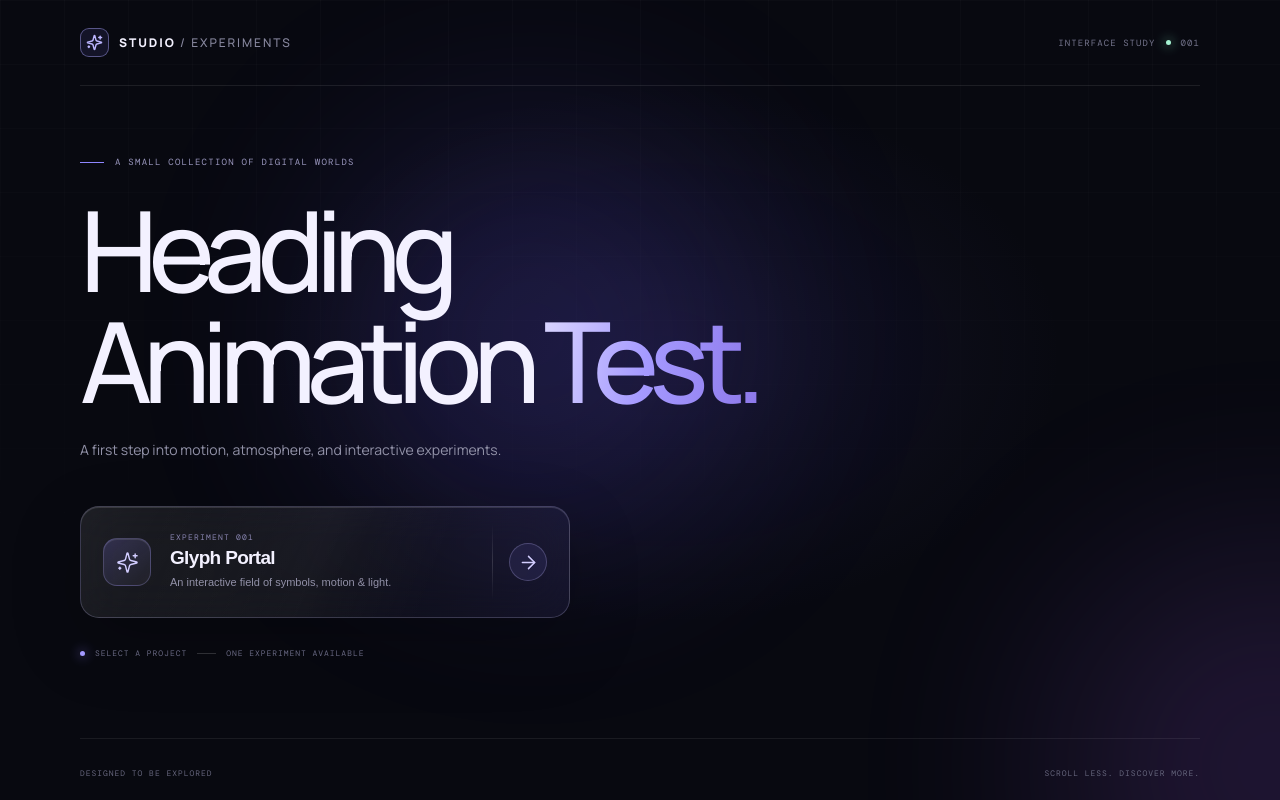
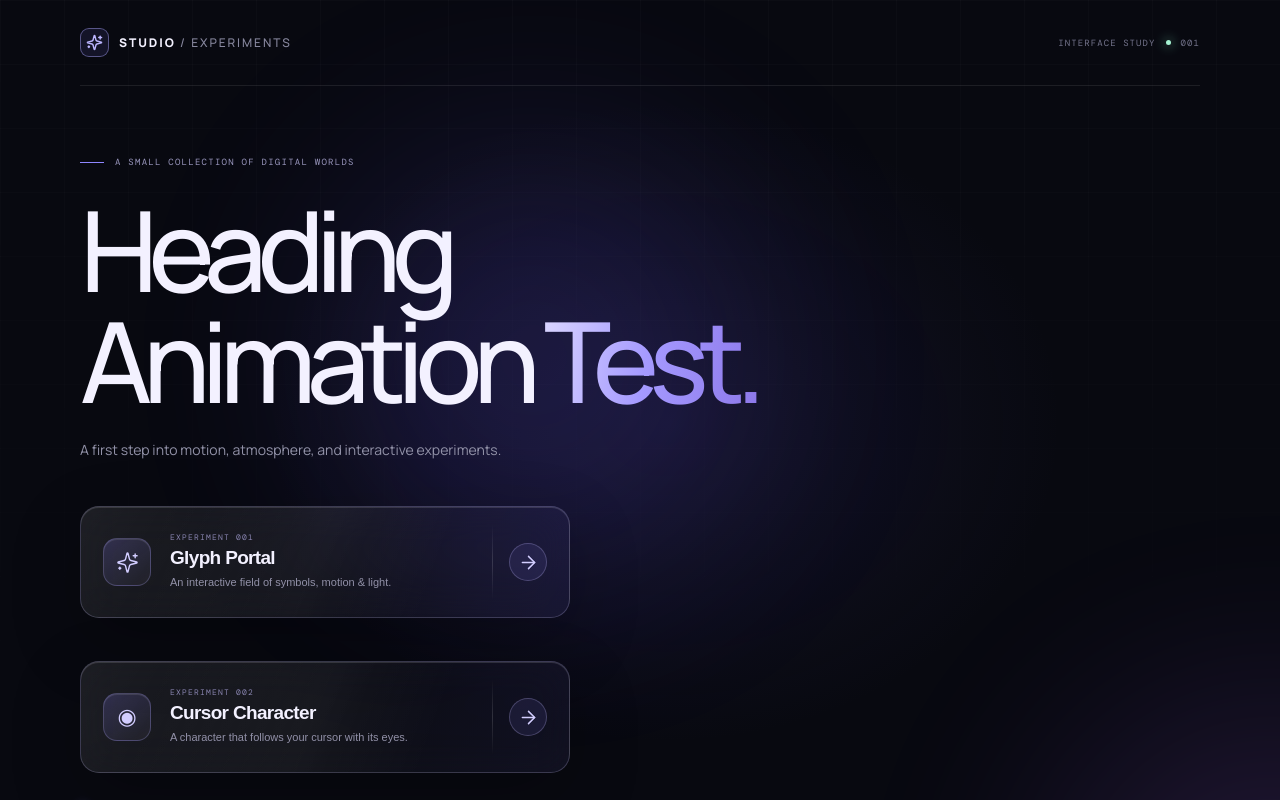
Before and after one commit to abinannd/trial, a React (Vite) app: page / in a window 1280 px wide. Shown: the top 800 px of the page. Built offline with nearby package versions, Linux system fonts and the light colour scheme; the HTML template or start-up script is replaced by a standard one.

Commit message:
Add experiment 002 to Glyph Portal intro

```diff
--- a/src/App.tsx
+++ b/src/App.tsx
@@ -1,10 +1,11 @@
 import { useState, type CSSProperties } from 'react'
 import { ArrowDownRight, ArrowLeft, ArrowRight, ArrowUpRight, AudioLines, CircleHelp, Command, Github, Sparkles } from 'lucide-react'
 import { GlyphPortal } from './components/ui/glyph-portal'
+import { CursorTrackingExperiment } from './components/ui/cursor-tracking-experiment'
 
 const glyphs = ['✳', '⌘', '⟡', '⌬', '⧖', '◈', '⎔', '⌁', '✺', '⟢', '⊹', '⏣']
 
-function IntroPage({ onEnter }: { onEnter: () => void }) {
+function IntroPage({ onEnter, onEnterCursor }: { onEnter: () => void; onEnterCursor: () => void }) {
   return (
     <main className="intro-shell">
       <div className="intro-orb intro-orb-one" />
@@ -31,6 +32,17 @@ function IntroPage({ onEnter }: { onEnter: () => void }) {
             <span className="panel-overline">EXPERIMENT 001</span>
             <span className="panel-title">Glyph Portal</span>
             <span className="panel-description">An interactive field of symbols, motion & light.</span>
+          </span>
+          <span className="panel-arrow"><ArrowRight size={21} strokeWidth={1.7} /></span>
+          <span className="panel-edge" />
+        </button>
+
+        <button className="project-panel experiment-two-panel" type="button" onClick={onEnterCursor} aria-label="Open cursor tracking experiment">
+          <span className="panel-symbol experiment-two-symbol"><span aria-hidden="true" style={{ fontSize: 22, lineHeight: 1 }}>◉</span></span>
+          <span className="panel-copy">
+            <span className="panel-overline">EXPERIMENT 002</span>
+            <span className="panel-title">Cursor Character</span>
+            <span className="panel-description">A character that follows your cursor with its eyes.</span>
           </span>
           <span className="panel-arrow"><ArrowRight size={21} strokeWidth={1.7} /></span>
           <span className="panel-edge" />
@@ -98,7 +110,9 @@ function GlyphPortalPage({ onBack }: { onBack: () => void }) {
 
 export default function App() {
   const [showPortal, setShowPortal] = useState(false)
+  const [showCursorExperiment, setShowCursorExperiment] = useState(false)
+  if (showCursorExperiment) return <CursorTrackingExperiment onBack={() => setShowCursorExperiment(false)} />
   return showPortal
     ? <GlyphPortalPage onBack={() => setShowPortal(false)} />
-    : <IntroPage onEnter={() => setShowPortal(true)} />
+    : <IntroPage onEnter={() => setShowPortal(true)} onEnterCursor={() => setShowCursorExperiment(true)} />
 }
```
